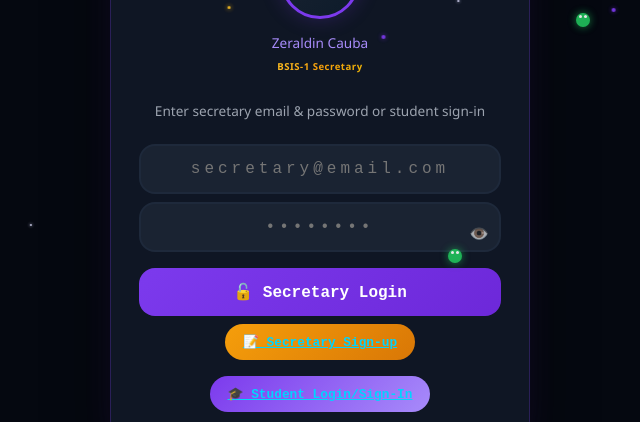
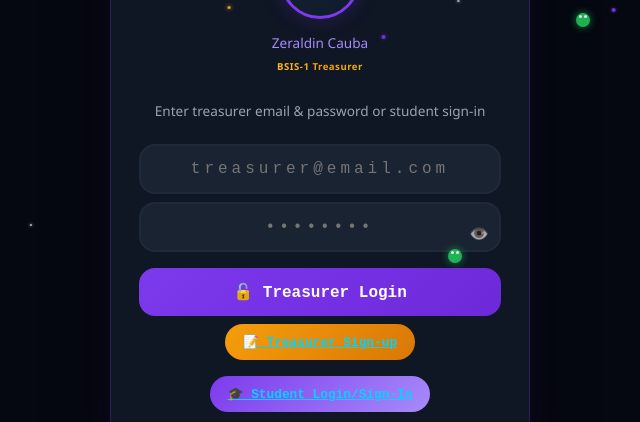
Before and after one commit to suete530/suete530.github.io, a plain HTML site: page index.html in a window 1280 px wide. Shown: the part 267-689 px from the top of the page, 320-960 px from the left. Drawn offline with Linux system fonts and the light colour scheme; no server answers.

Commit message:
Rename Secretary to Treasurer on login page

```diff
--- a/index.html
+++ b/index.html
@@ -36,17 +36,17 @@
                     <span id="loginAvatarInitial" style="font-size:1.6rem;color:var(--accent);">ZC</span>
                 </div>
                 <div class="admin-name-display" id="adminNameDisplay">Zeraldin Cauba</div>
-                <div class="secretary-role" id="secretaryRole">BSIS-1 Secretary</div>
+                <div class="secretary-role" id="secretaryRole">BSIS-1 Treasurer</div>
             </div>
-            <p data-i18n="loginDesc">Enter secretary email &amp; password or continue as student</p>
-            <input type="email" class="login-input" id="loginEmail" placeholder="secretary@email.com" maxlength="60" autocomplete="username" style="margin-bottom:8px;">
+            <p data-i18n="loginDesc">Enter treasurer email &amp; password or continue as student</p>
+            <input type="email" class="login-input" id="loginEmail" placeholder="treasurer@email.com" maxlength="60" autocomplete="username" style="margin-bottom:8px;">
             <input type="password" class="login-input" id="loginPassword" placeholder="••••••••" maxlength="64" autocomplete="current-password">
             <input type="password" class="login-input" id="loginConfirmPassword" placeholder="Confirm password" maxlength="64" autocomplete="new-password" style="display:none;margin-top:8px;">
             <div id="setupNote" style="display:none;font-size:0.68rem;color:#fbbf24;background:rgba(251,191,36,0.08);border:1px solid rgba(251,191,36,0.3);border-radius:10px;padding:8px 10px;margin-top:8px;text-align:center;line-height:1.4;">
                 First-time setup: your email + password will become the admin account. Do this once, right after deploying, and keep the credentials secret.
             </div>
-            <button class="login-btn" id="loginBtn" data-i18n="btnLogin">🔓 Secretary Login</button>
-            <button class="login-viewer-btn" id="adminSignUpBtn" style="background:linear-gradient(135deg,#f59e0b,#d97706);margin-top:8px;">📝 Secretary Sign-up</button>
+            <button class="login-btn" id="loginBtn" data-i18n="btnLogin">🔓 Treasurer Login</button>
+            <button class="login-viewer-btn" id="adminSignUpBtn" style="background:linear-gradient(135deg,#f59e0b,#d97706);margin-top:8px;">📝 Treasurer Sign-up</button>
             <div class="login-error" id="loginError">❌ Wrong password!</div>
             <button class="login-viewer-btn" id="setupAdminBtn" style="display:none;">🛠️ First time? Create admin account</button>
             <button class="login-viewer-btn" id="studentModeBtn" style="background:linear-gradient(135deg,#7c3aed,#a78bfa);">🎓 Student Login/Sign-In</button>
@@ -58,10 +58,10 @@
                 <a id="createAccountLink" style="color:#4682b4;cursor:pointer;text-decoration:underline;">🙋 Create account</a>
             </div>
             <div id="studentModeBack" style="display:none;text-align:center;margin-top:6px;">
-                <a id="backToSecretaryLogin" style="font-size:0.7rem;color:#9ca3af;cursor:pointer;text-decoration:underline;">← Secretary login</a>
+                <a id="backToSecretaryLogin" style="font-size:0.7rem;color:#9ca3af;cursor:pointer;text-decoration:underline;">← Treasurer login</a>
             </div>
             <div id="developerModeBack" style="display:none;text-align:center;margin-top:6px;">
-                <a id="backToSecretaryFromDev" style="font-size:0.7rem;color:#f59e0b;cursor:pointer;text-decoration:underline;">← Back to Secretary login</a>
+                <a id="backToSecretaryFromDev" style="font-size:0.7rem;color:#f59e0b;cursor:pointer;text-decoration:underline;">← Back to Treasurer login</a>
             </div>
             <button class="login-viewer-btn" id="devSignUpBtn" style="display:none;background:linear-gradient(135deg,#f59e0b,#d97706);margin-top:8px;">🛠️ Create developer account</button>
             <div id="devSignedInStatus" style="display:none;margin-top:10px;text-align:center;font-size:0.78rem;font-weight:700;color:#10b981;background:rgba(16,185,129,0.08);border:1px solid rgba(16,185,129,0.35);border-radius:10px;padding:8px 10px;line-height:1.4;">👨‍💻 Developer signed in</div>
--- a/js/auth.js
+++ b/js/auth.js
@@ -255,7 +255,7 @@ import { signInWithEmailAndPassword, createUserWithEmailAndPassword, sendPasswor
         function exitStudentMode() {
             studentMode = false;
             loginBtnEl.textContent = DEFAULT_LOGIN_LABEL;
-            emailInput.placeholder = 'secretary@email.com';
+            emailInput.placeholder = 'treasurer@email.com';
             studentLoginLinks.style.display = 'none';
             studentSignInToggle.style.display = 'none';
             createAccountWrap.style.display = 'none';
@@ -636,7 +636,7 @@ import { signInWithEmailAndPassword, createUserWithEmailAndPassword, sendPasswor
         function exitDeveloperMode() {
             developerMode = false;
             loginBtnEl.textContent = DEFAULT_LOGIN_LABEL;
-            emailInput.placeholder = 'secretary@email.com';
+            emailInput.placeholder = 'treasurer@email.com';
             developerModeBack.style.display = 'none';
             adminSignUpBtnEl.style.display = '';
             studentModeBtn.style.display = '';
--- a/js/i18n.js
+++ b/js/i18n.js
@@ -1,7 +1,7 @@
         export const i18n = {
             en: {
-                loginTitle: '🔐 Fines System', loginDesc: 'Enter secretary email & password or student sign-in',
-                btnLogin: '🔓 Secretary Login',
+                loginTitle: '🔐 Fines System', loginDesc: 'Enter treasurer email & password or student sign-in',
+                btnLogin: '🔓 Treasurer Login',
                 headerTitle: '📋 BSIS Fines System', roleStudent: '👨‍🎓 Student',
                 btnActivity: '📋 Activity', btnAnnounce: '📢 Announce', btnPassword: '🔑 Password', btnLogout: '🚪 Logout',
                 profileStudent: '👨‍🎓 Student', profileRole: 'USER',
@@ -47,8 +47,8 @@
                 noAnnounce: 'No announcements yet.'
             },
             tl: {
-                loginTitle: '🔐 Fines System', loginDesc: 'Ilagay ang email at password ng secretary o mag-sign-in bilang estudyante',
-                btnLogin: '🔓 Mag-login bilang Secretary',
+                loginTitle: '🔐 Fines System', loginDesc: 'Ilagay ang email at password ng treasurer o mag-sign-in bilang estudyante',
+                btnLogin: '🔓 Mag-login bilang Treasurer',
                 headerTitle: '📋 BSIS Fines System', roleStudent: '👨‍🎓 Estudyante',
                 btnActivity: '📋 Aktibidad', btnAnnounce: '📢 Anunsyo', btnPassword: '🔑 Password', btnLogout: '🚪 Logout',
                 profileStudent: '👨‍🎓 Estudyante', profileRole: 'USER',
@@ -94,8 +94,8 @@
                 noAnnounce: 'Wala pang anunsyo.'
             },
             ceb: {
-                loginTitle: '🔐 Fines System', loginDesc: 'Isulod ang email ug password sa secretary o sign-in isip estudyante',
-                btnLogin: '🔓 Mag-login isip Secretary',
+                loginTitle: '🔐 Fines System', loginDesc: 'Isulod ang email ug password sa treasurer o sign-in isip estudyante',
+                btnLogin: '🔓 Mag-login isip Treasurer',
                 headerTitle: '📋 BSIS Fines System', roleStudent: '👨‍🎓 Estudyante',
                 btnActivity: '📋 Kalihokan', btnAnnounce: '📢 Pahibalo', btnPassword: '🔑 Password', btnLogout: '🚪 Logout',
                 profileStudent: '👨‍🎓 Estudyante', profileRole: 'USER',
```
